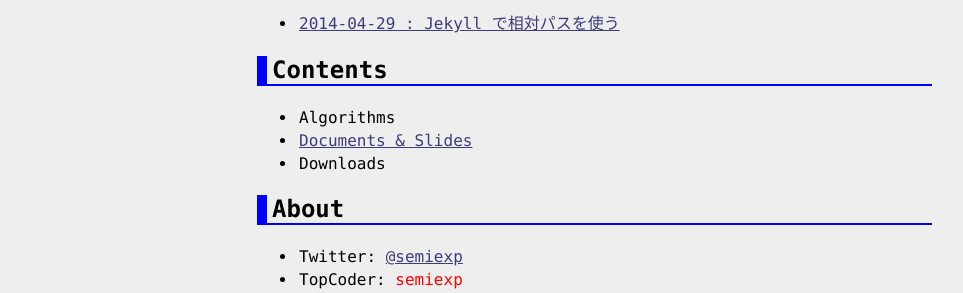
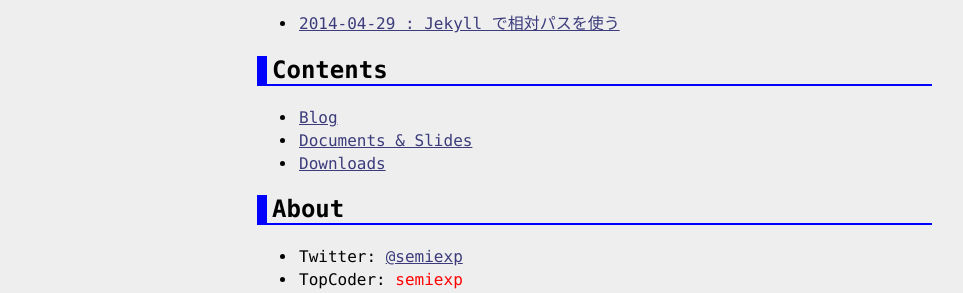
Before and after one commit to semiexp/semiexp.github.io, a Jekyll site: the page built from index.md, in a window 1280 px wide. Shown: the part 176-469 px from the top of the page, without its empty margins (158-1121 px from the left). Built offline with Jekyll 4.4.1, drawn with Linux system fonts in a browser that asks for light colours.

Commit message:
Fix slight errors

```diff
--- a/_config.yml
+++ b/_config.yml
@@ -1,2 +1,2 @@
 markdown: kramdown
-permalink: /posts/:year-:month-:day/:title.html
+permalink: /blog/:year-:month-:day/:title.html
--- a/index.md
+++ b/index.md
@@ -13,9 +13,9 @@ group: home
 </ul>
 
 ## Contents
-- Algorithms
+- [Blog](blog/index.html)
 - [Documents & Slides](docs/index.html)
-- Downloads
+- [Downloads](downloads/index.html)
 
 ## About
 - Twitter: [@semiexp](https://twitter.com/semiexp)
```
Also changed, not shown: blog/categories.md (+1 -1 lines).
